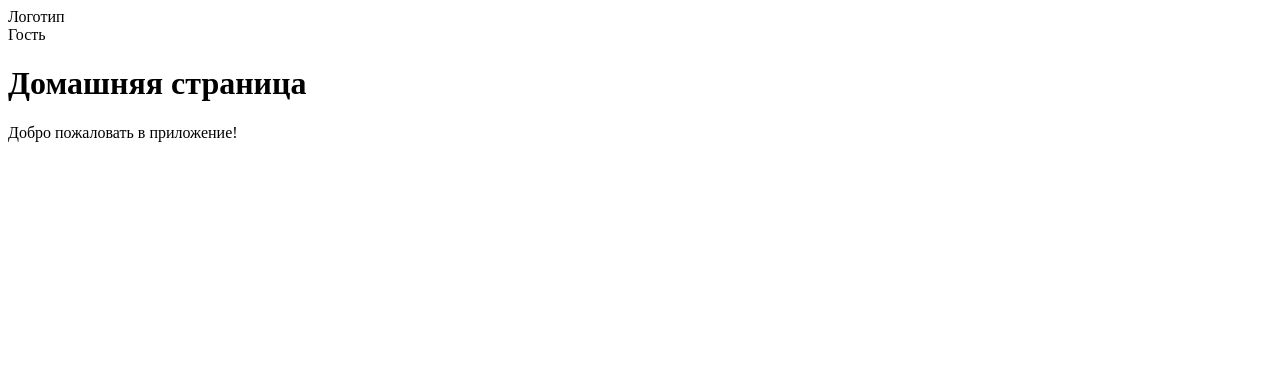
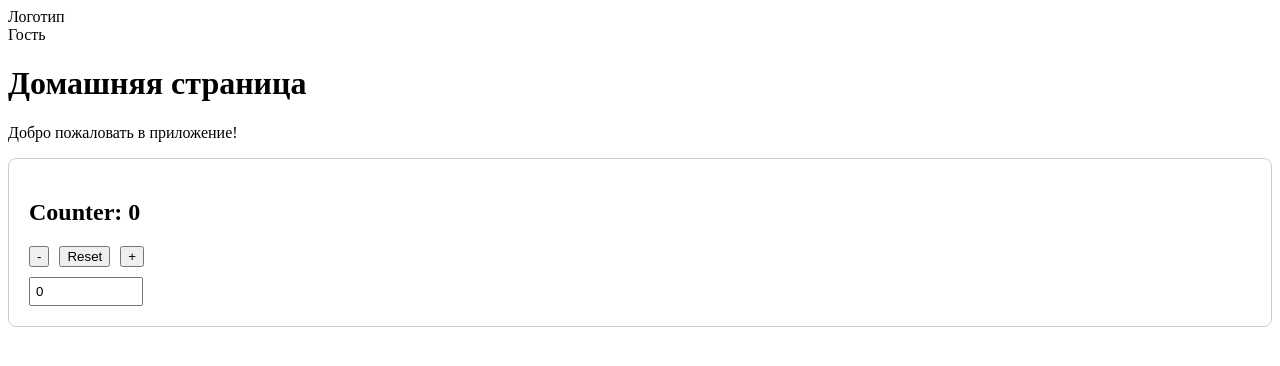
Before and after one commit to nurgitlab/admin_control_panel, a React (Vite) app in the folder client/: page / in a window 1280 px wide. Shown: the top 366 px of the page. Built offline with nearby package versions, Linux system fonts and the light colour scheme.

Commit message:
feat: counter store added

```diff
--- a/client/eslint.config.ts
+++ b/client/eslint.config.ts
@@ -78,7 +78,10 @@ export default [
       // Кастомные React правила
       'react/function-component-definition': [
         'error',
-        { namedComponents: 'function-declaration', unnamedComponents: 'arrow-function' },
+        {
+          namedComponents: 'arrow-function',
+          unnamedComponents: 'arrow-function',
+        },
       ],
       'react-hooks/exhaustive-deps': 'error',
 
--- a/client/src/app/App.tsx
+++ b/client/src/app/App.tsx
@@ -11,7 +11,6 @@ createRoot(document.getElementById('root')!).render(
     <BrowserRouter>
       <div>
         <Header />
-
         <main>
           <Routes>
             <Route path="/" element={<HomePage />} />
--- a/client/src/app/providers/with-stores.tsx
+++ b/client/src/app/providers/with-stores.tsx
@@ -1,6 +1,8 @@
 import { ReactNode, useEffect } from 'react';
+
 import { useUserStore } from '@/entities/UserEntitiy';
 
+// eslint-disable-next-line react/display-name
 export const withStores = (component: () => ReactNode) => () => {
   const { initialize } = useUserStore();
 
--- /dev/null
+++ b/client/src/entities/CounterEntity/index.ts
@@ -0,0 +1 @@
+export * from './model';
--- /dev/null
+++ b/client/src/entities/CounterEntity/model/index.ts
@@ -0,0 +1 @@
+export * from './types';
--- /dev/null
+++ b/client/src/entities/CounterEntity/model/store.ts
@@ -0,0 +1,11 @@
+import { create } from 'zustand';
+
+import { CounterState } from './types';
+
+export const useCounterStore = create<CounterState>((set) => ({
+  count: 0,
+  increment: () => set((state) => ({ count: state.count + 1 })),
+  decrement: () => set((state) => ({ count: state.count - 1 })),
+  reset: () => set({ count: 0 }),
+  setCount: (value: number) => set({ count: value }),
+}));
--- /dev/null
+++ b/client/src/entities/CounterEntity/model/types.ts
@@ -0,0 +1,14 @@
+export interface CounterState {
+  count: number;
+  increment: () => void;
+  decrement: () => void;
+  reset: () => void;
+  setCount: (value: number) => void;
+}
+
+export interface CounterActions {
+  increment: () => void;
+  decrement: () => void;
+  reset: () => void;
+  setCount: (value: number) => void;
+}
--- /dev/null
+++ b/client/src/features/Counter/index.ts
@@ -0,0 +1 @@
+export * from './ui';
--- /dev/null
+++ b/client/src/features/Counter/ui/Counter.tsx
@@ -0,0 +1,28 @@
+import React, { FC } from 'react';
+
+import { useCounterStore } from '@/entities/CounterEntity/model/store';
+
+export const Counter: FC = () => {
+  const { count, increment, decrement, reset, setCount } = useCounterStore();
+
+  return (
+    <div
+      style={{ padding: '20px', border: '1px solid #ccc', borderRadius: '8px' }}
+    >
+      <h2>Counter: {count}</h2>
+      <div style={{ display: 'flex', gap: '10px', marginBottom: '10px' }}>
+        <button onClick={decrement}>-</button>
+        <button onClick={reset}>Reset</button>
+        <button onClick={increment}>+</button>
+      </div>
+      <div>
+        <input
+          type="number"
+          value={count}
+          onChange={(e) => setCount(Number(e.target.value))}
+          style={{ padding: '5px', width: '100px' }}
+        />
+      </div>
+    </div>
+  );
+};
--- /dev/null
+++ b/client/src/features/Counter/ui/index.ts
@@ -0,0 +1 @@
+export * from './Counter';
--- a/client/src/pages/HomePage/HomePage.tsx
+++ b/client/src/pages/HomePage/HomePage.tsx
@@ -1,8 +1,11 @@
+import { Counter } from '@/features/Counter';
+
 export const HomePage = () => {
   return (
     <div>
       <h1>Домашняя страница</h1>
       <p>Добро пожаловать в приложение!</p>
+      <Counter />
     </div>
   );
 };
```
Also changed, not shown: 1 other file (tests, documents, lock files or other folders).
